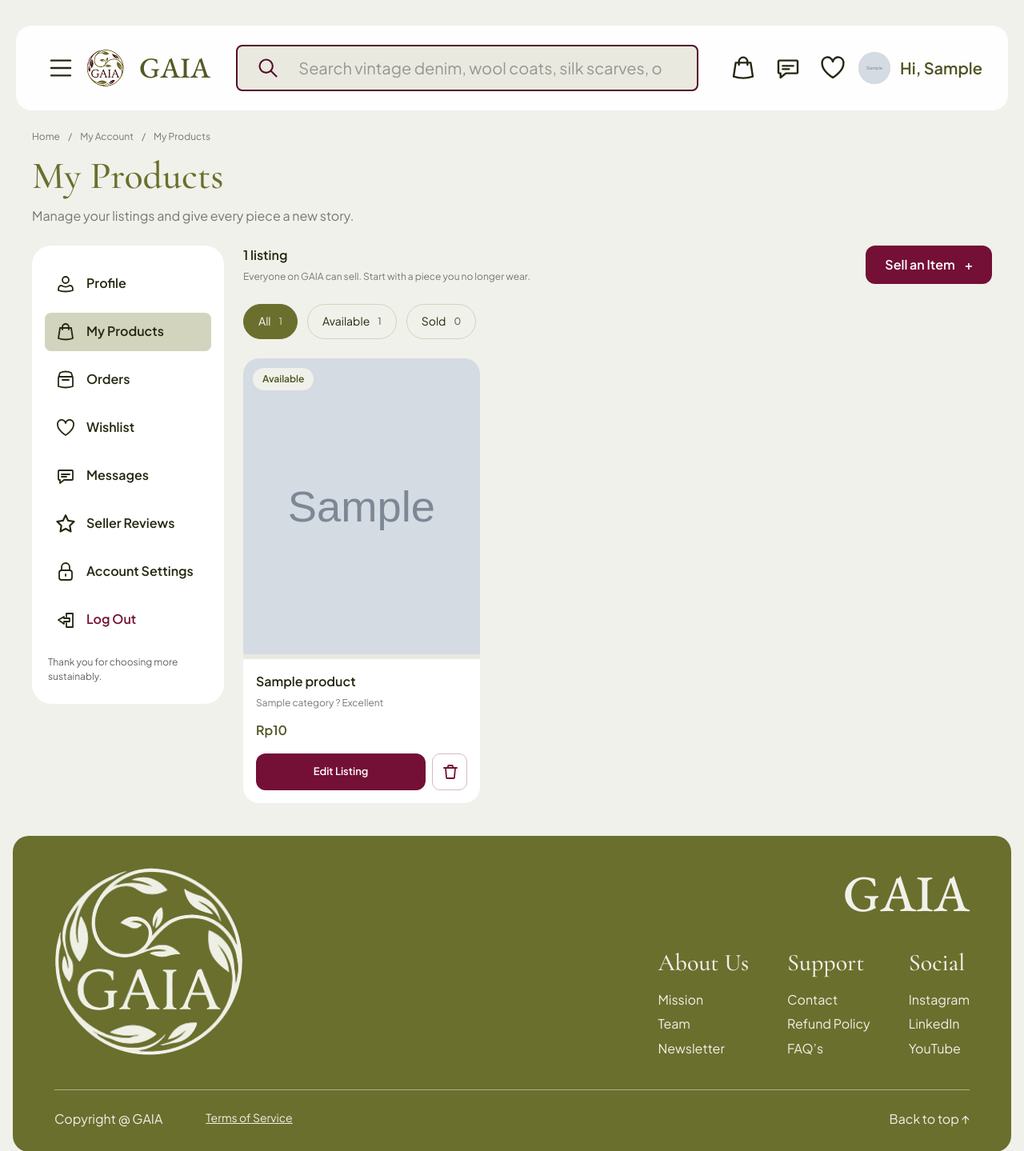
After one commit to Gaia-sustainable-curated-thrift/Gaia, a Django app: page /accounts/products/ in a window 1280 px wide. The commit adds this page. Shown: the top 1439 px of the page at 80% size. Run offline with Django 5.2, Linux system fonts and the light colour scheme; a user stored in the database is signed in; tables that the repository leaves empty hold one stand-in row (values such as "Sample post"); grey boxes marked "Sample" are stand-in pictures; parts of the project's set-up code (start-up, migrations or seed data) failed here and were passed over.

Commit message:
feat: rapihin modul user dan tambahin halaman produk saya

```diff
--- a/accounts/urls.py
+++ b/accounts/urls.py
@@ -11,6 +11,7 @@ urlpatterns = [
     path('verify/<str:token>/', views.verify_email, name='verify_email'),
     path('profile/', views.profile, name='profile'),
     path('profile/edit/', views.edit_profile, name='edit_profile'),
+    path('products/', views.my_products, name='my_products'),
     path('orders/', views.orders, name='orders'),
     path('orders/<int:pk>/', views.order_detail, name='order_detail'),
     path('wishlist/', views.wishlist, name='wishlist'),
--- a/accounts/views.py
+++ b/accounts/views.py
@@ -10,6 +10,8 @@ from django.contrib.auth.views import PasswordChangeView
 from django.core import signing
 from django.core.mail import send_mail
 from django.db import transaction
+from django.db.models import Count, Q
+from django.core.paginator import Paginator
 from django.db.models.deletion import ProtectedError, RestrictedError
 from django.shortcuts import get_object_or_404, redirect, render
 from django.urls import reverse, reverse_lazy
@@ -65,7 +67,7 @@ def verify_email(request, token):
 
 @login_required
 def profile(request):
-    return render(request, 'accounts/profile.html', account_context(request, 'Profile', 'Your space for a more mindful fashion journey.', order_count=request.user.account_orders.count(), wishlist_count=request.user.wishlist_items.filter(removed=False).count()))
+    return render(request, 'accounts/profile.html', account_context(request, 'Profile', 'Your space for a more mindful fashion journey.', listing_count=request.user.products.count(), order_count=request.user.account_orders.count(), wishlist_count=request.user.wishlist_items.filter(removed=False).count()))
 
 
 @login_required
@@ -235,3 +237,24 @@ def send_delete_confirmation(request):
             request.session[DELETE_SESSION_KEY] = pending
             messages.success(request, 'Confirmation email sent. Open the link in this browser within 15 minutes to continue.')
     return redirect('delete_account')
+
+
+@login_required
+@require_http_methods(['GET', 'HEAD'])
+def my_products(request):
+    listings = request.user.products.select_related('category').prefetch_related('images')
+    totals = request.user.products.aggregate(
+        total=Count('pk'),
+        available=Count('pk', filter=Q(status='available')),
+        sold=Count('pk', filter=Q(status='sold')),
+    )
+    status = request.GET.get('status', '')
+    if status not in ('available', 'sold'):
+        status = ''
+    if status:
+        listings = listings.filter(status=status)
+    page = Paginator(listings.order_by('-created_at', '-pk'), 12).get_page(request.GET.get('page'))
+    return render(request, 'accounts/my_products.html', account_context(
+        request, 'My Products', 'Manage your listings and give every piece a new story.',
+        'products', page_obj=page, selected_status=status, listing_totals=totals,
+    ))
--- a/products/views.py
+++ b/products/views.py
@@ -305,7 +305,7 @@ def delete_listing(request, slug):
     if request.session.get('bag_undo', {}).get('product_id') == product_id:
         request.session.pop('bag_undo')
     request.session['bag_toast'] = {'kind': 'added', 'text': 'Listing deleted.'}
-    return redirect('products:home')
+    return _redirect_back(request, reverse('products:home'))
 
 
 def _product_url(product):
--- /dev/null
+++ b/static/css/my-products.css
@@ -0,0 +1,32 @@
+.my-products-toolbar { display:flex; align-items:center; justify-content:space-between; gap:24px; margin-bottom:24px; }
+.my-products-toolbar p { margin:6px 0 0; }
+.my-products-toolbar .button { flex-shrink:0; gap:12px; }
+.my-products-tabs { display:flex; gap:12px; margin-bottom:24px; flex-wrap:wrap; }
+.my-products-tabs a { display:flex; align-items:center; gap:10px; border:1px solid var(--selected); border-radius:30px; padding:10px 18px; font-size:14px; }
+.my-products-tabs a[aria-current] { background:var(--olive); border-color:var(--olive); color:#fff; }
+.my-products-tabs span { font-size:12px; opacity:.8; }
+.my-products-grid { display:grid; grid-template-columns:repeat(3,minmax(0,1fr)); gap:24px; }
+.my-product-card { min-width:0; background:#fff; border-radius:20px; overflow:hidden; }
+.my-product-image { position:relative; display:block; aspect-ratio:4/5; background:var(--field); }
+.my-product-image img { width:100%; height:100%; object-fit:cover; }
+.my-product-placeholder { height:100%; display:flex; flex-direction:column; align-items:center; justify-content:center; gap:12px; color:var(--olive); font-size:12px; }
+.my-product-placeholder .icon { width:36px; height:36px; }
+.my-product-status { position:absolute; left:12px; top:12px; padding:5px 12px; border-radius:20px; color:var(--olive-dark); background:var(--canvas); font-size:12px; font-weight:600; }
+.my-product-status.is-sold { color:var(--wine); background:#f5e9ee; }
+.my-product-info { padding:16px; }
+.my-product-info h2 { font:600 16px/1.5 'Plus Jakarta Sans',Arial,sans-serif; margin:0 0 6px; overflow-wrap:anywhere; }
+.my-product-info p { margin:0 0 12px; }
+.my-product-info>strong { color:var(--olive-dark); }
+.my-product-actions { display:flex; gap:8px; margin-top:16px; }
+.my-product-edit { min-width:0; flex:1; padding:10px 12px; font-size:13px; min-height:44px; }
+.my-product-delete { display:grid; place-items:center; width:44px; flex-shrink:0; min-height:44px; padding:10px; border:1px solid #d7b7c4; border-radius:10px; color:var(--wine); background:#fff; }
+.my-product-delete:hover { background:#f5e9ee; }
+.my-products-pagination { display:flex; gap:20px; align-items:center; justify-content:center; margin:32px 0; font-size:14px; flex-wrap:wrap; }
+.my-products-pagination a { color:var(--olive-dark); font-weight:600; padding:8px; }
+.my-product-dialog { max-width:560px; }
+.my-product-dialog .dialog-content>h2 { margin-top:0; }
+.my-product-cancel { background:var(--olive); }
+.my-product-cancel:hover { background:var(--olive-dark); }
+@media(max-width:1200px) { .my-products-grid { grid-template-columns:repeat(2,minmax(0,1fr)); gap:20px; } }
+@media(max-width:700px) { .my-products-toolbar { flex-direction:column; align-items:stretch; gap:16px; } .my-products-grid { gap:12px; } .my-product-info { padding:12px; } .my-product-edit { font-size:12px; } .my-product-delete { width:38px; } .my-products-tabs { gap:8px; } .my-products-tabs a { padding:8px 12px; } }
+@media(max-width:380px) { .my-products-grid { grid-template-columns:minmax(0,1fr); } }
--- /dev/null
+++ b/static/js/my-products.js
@@ -0,0 +1,18 @@
+(() => {
+    const dialog = document.getElementById('my-product-delete-dialog');
+    if (!dialog) return;
+    const form = dialog.querySelector('[data-product-delete-form]');
+    const title = dialog.querySelector('[data-delete-product-name]');
+    document.querySelectorAll('[data-product-delete-url]').forEach(button => {
+        button.addEventListener('click', () => {
+            form.action = button.dataset.productDeleteUrl;
+            title.textContent = button.dataset.productTitle;
+            dialog.showModal();
+        });
+    });
+    dialog.addEventListener('click', event => {
+        if (event.target !== dialog) return;
+        const bounds = dialog.getBoundingClientRect();
+        if (event.clientX < bounds.left || event.clientX > bounds.right || event.clientY < bounds.top || event.clientY > bounds.bottom) dialog.close();
+    });
+})();
--- a/templates/accounts/layout.html
+++ b/templates/accounts/layout.html
@@ -24,6 +24,13 @@
                    {% if active == 'profile' %}aria-current="page"{% endif %}>
                     {% include 'includes/icon.html' with name='profile' %}
                     Profile
+                </a>
+
+                <a href="{% url 'my_products' %}"
+                   class="{% if active == 'products' %}active{% endif %}"
+                   {% if active == 'products' %}aria-current="page"{% endif %}>
+                    {% include 'includes/icon.html' with name='bag' %}
+                    My Products
                 </a>
 
                 <a href="{% url 'orders' %}"
--- /dev/null
+++ b/templates/accounts/my_products.html
@@ -0,0 +1,57 @@
+{% extends 'accounts/layout.html' %}
+{% load static account_tags %}
+{% block extra_css %}<link rel="stylesheet" href="{% static 'css/my-products.css' %}"><script src="{% static 'js/my-products.js' %}" defer></script>{% endblock %}
+{% block account_content %}
+<div class="my-products-toolbar">
+    <div><strong>{{ listing_totals.total }} listing{{ listing_totals.total|pluralize }}</strong><p class="small muted">Everyone on GAIA can sell. Start with a piece you no longer wear.</p></div>
+    <a class="button" href="{% url 'products:sell' %}">Sell an Item <span aria-hidden="true">&#43;</span></a>
+</div>
+<nav class="my-products-tabs" aria-label="Filter your products">
+    <a href="{% url 'my_products' %}" {% if not selected_status %}aria-current="page"{% endif %}>All <span>{{ listing_totals.total }}</span></a>
+    <a href="?status=available" {% if selected_status == 'available' %}aria-current="page"{% endif %}>Available <span>{{ listing_totals.available }}</span></a>
+    <a href="?status=sold" {% if selected_status == 'sold' %}aria-current="page"{% endif %}>Sold <span>{{ listing_totals.sold }}</span></a>
+</nav>
+{% if page_obj.object_list %}
+<div class="my-products-grid">
+    {% for product in page_obj %}
+    <article class="my-product-card">
+        <a class="my-product-image" href="{% url 'products:detail' product.slug %}" aria-label="View {{ product.title }}">
+            {% with photo=product.primary_image %}{% if photo %}<img src="{{ photo.image.url }}" alt="{{ product.title }}" loading="lazy">{% else %}<span class="my-product-placeholder">{% include 'includes/icon.html' with name='bag' %}<span>No photo yet</span></span>{% endif %}{% endwith %}
+            <span class="my-product-status {% if product.status == 'sold' %}is-sold{% endif %}">{{ product.get_status_display }}</span>
+        </a>
+        <div class="my-product-info">
+            <h2><a href="{% url 'products:detail' product.slug %}">{{ product.title }}</a></h2>
+            <p class="small muted">{{ product.category.name|default:'Uncategorized' }} ? {{ product.get_condition_display }}</p>
+            <strong>{{ product.price|rupiah }}</strong>
+            <div class="my-product-actions">
+                <a class="button my-product-edit" href="{% url 'products:edit' product.slug %}">Edit Listing</a>
+                <button class="my-product-delete" type="button" data-product-delete-url="{% url 'products:delete' product.slug %}" data-product-title="{{ product.title }}" aria-label="Delete {{ product.title }}" aria-haspopup="dialog" aria-controls="my-product-delete-dialog">{% include 'includes/icon.html' with name='trash' %}</button>
+            </div>
+        </div>
+    </article>
+    {% endfor %}
+</div>
+{% if page_obj.has_other_pages %}<nav class="my-products-pagination" aria-label="Products pagination">
+    {% if page_obj.has_previous %}<a href="?status={{ selected_status }}&amp;page={{ page_obj.previous_page_number }}">&larr; Previous</a>{% endif %}
+    <span>Page {{ page_obj.number }} of {{ page_obj.paginator.num_pages }}</span>
+    {% if page_obj.has_next %}<a href="?status={{ selected_status }}&amp;page={{ page_obj.next_page_number }}">Next &rarr;</a>{% endif %}
+</nav>{% endif %}
+{% else %}
+<section class="card empty-state">
+    {% include 'includes/icon.html' with name='bag' %}
+    <h2>{% if listing_totals.total %}No {{ selected_status }} listings yet{% else %}Your first listing starts here{% endif %}</h2>
+    <p class="muted">{% if listing_totals.total %}Try another filter to see your other pieces.{% else %}Give your pre-loved pieces a new home. You can sell with your current account.{% endif %}</p>
+    <a class="button olive-button" href="{% if listing_totals.total %}{% url 'my_products' %}{% else %}{% url 'products:sell' %}{% endif %}">{% if listing_totals.total %}View All Listings{% else %}Sell Your First Item{% endif %}</a>
+</section>
+{% endif %}
+<dialog id="my-product-delete-dialog" class="my-product-dialog" aria-labelledby="my-product-delete-title" aria-describedby="my-product-delete-description">
+    <div class="dialog-content">
+        <h2 id="my-product-delete-title">Delete this listing?</h2>
+        <p id="my-product-delete-description"><strong data-delete-product-name></strong> will be permanently removed from the catalog. This cannot be undone.</p>
+        <div class="actions">
+            <form method="dialog"><button class="button my-product-cancel" type="submit" autofocus>Keep Listing</button></form>
+            <form method="post" data-product-delete-form>{% csrf_token %}<input type="hidden" name="next" value="{{ request.get_full_path }}"><button class="button" type="submit">Delete Listing</button></form>
+        </div>
+    </div>
+</dialog>
+{% endblock %}
--- a/templates/accounts/profile.html
+++ b/templates/accounts/profile.html
@@ -38,7 +38,7 @@
 </section>
 <section class="card activity">
 <h2>My Activity
-</h2><a href="{% url 'orders' %}">{% include 'includes/icon.html' with name='bag' %}<span><strong>{{ order_count|stringformat:'02d' }}</strong><small>Orders</small></span></a><a href="{% url 'wishlist' %}">{% include 'includes/icon.html' with name='heart' %}<span><strong>{{ wishlist_count|stringformat:'02d' }}</strong><small>Wishlist items</small></span></a>
+</h2><a href="{% url 'my_products' %}">{% include 'includes/icon.html' with name='bag' %}<span><strong>{{ listing_count|stringformat:'02d' }}</strong><small>My products</small></span></a><a href="{% url 'orders' %}">{% include 'includes/icon.html' with name='bag' %}<span><strong>{{ order_count|stringformat:'02d' }}</strong><small>Orders</small></span></a><a href="{% url 'wishlist' %}">{% include 'includes/icon.html' with name='heart' %}<span><strong>{{ wishlist_count|stringformat:'02d' }}</strong><small>Wishlist items</small></span></a>
 </section>
 </div>
 {% endblock %}
```
Also changed, not shown: accounts/tests.py (+120 -0 lines), README.md.
